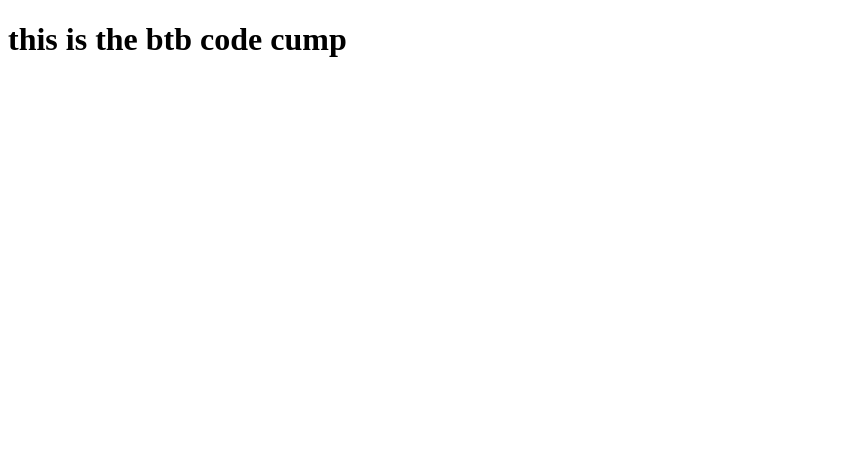
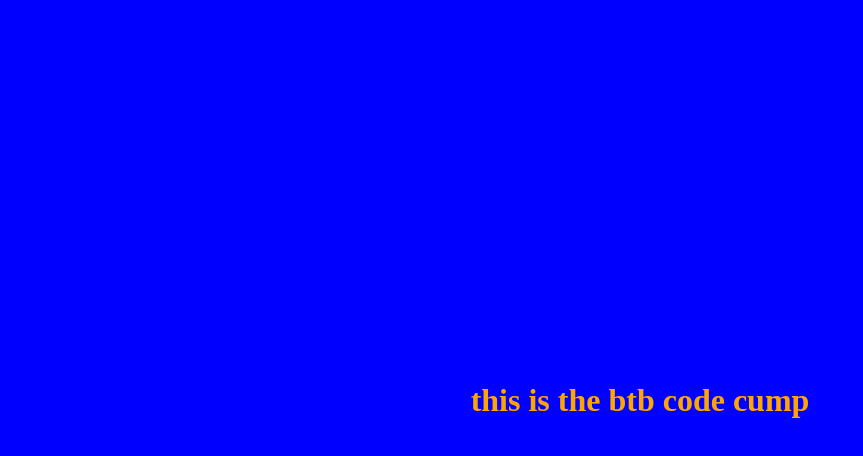
Before and after one commit to ahmadi-jafary/blog, a plain HTML site: page index.html in a window 1280 px wide. Shown: the whole page, without its empty margins (0-863 px from the left). Drawn offline with Linux system fonts and the light colour scheme.

Commit message:
i add in html link to css and add to css a color

```diff
--- a/index.html
+++ b/index.html
@@ -4,6 +4,7 @@
     <meta charset="UTF-8">
     <meta name="viewport" content="width=device-width, initial-scale=1.0">
     <title>blog</title>
+    <link rel="stylesheet" href="./style/style.css">
 </head>
 <body>
     <h1>this is the btb code cump</h1>
--- a/style/style.css
+++ b/style/style.css
@@ -9,4 +9,5 @@ body{
     display: flex;
     align-items: center;
     justify-content: center;
+    color: orange;
 }
```
